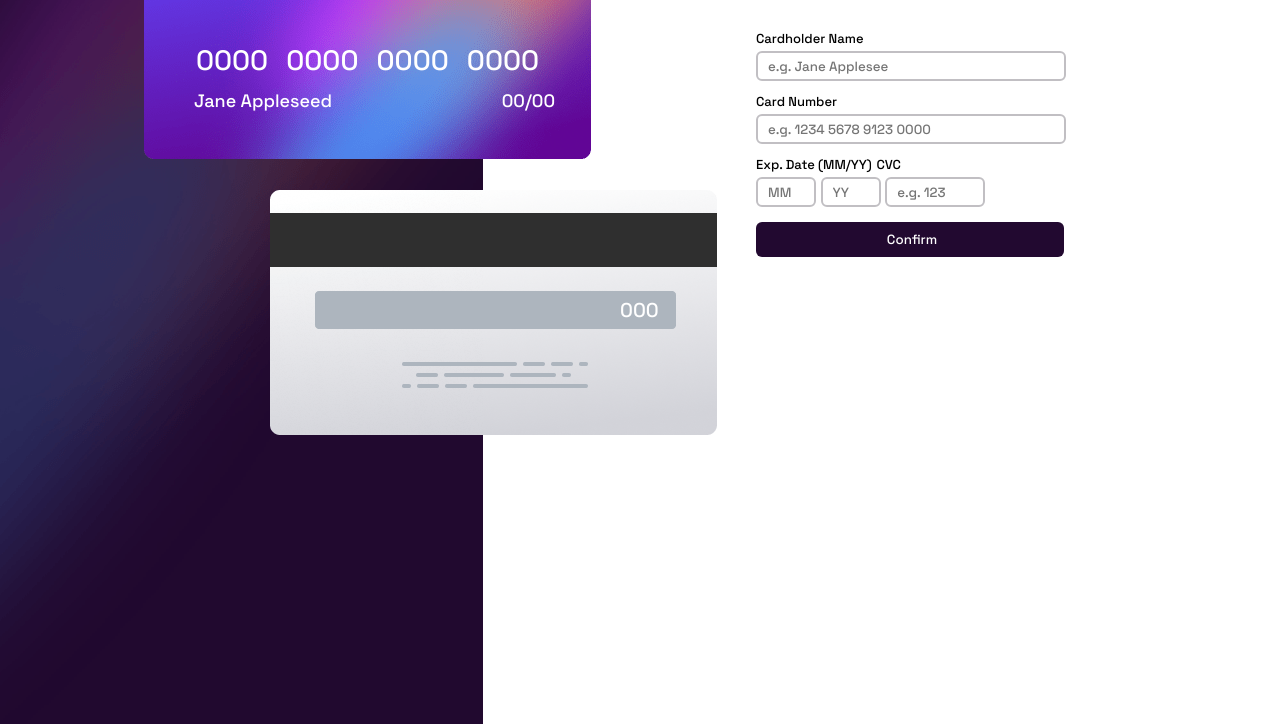
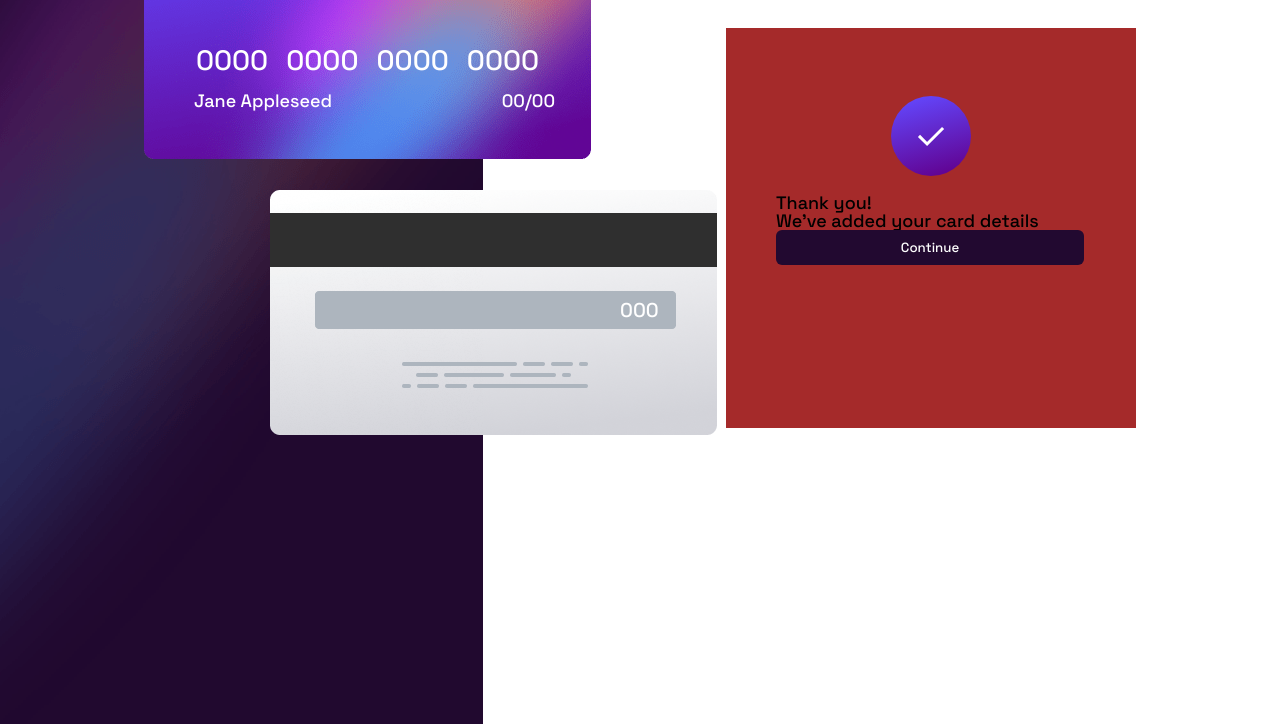
Before and after one commit to BoariniLucas/interactive-card-details-form-main, a plain HTML site: page index.html in a window 1280 px wide. Shown: the part 176-900 px from the top of the page. Drawn offline with Linux system fonts and the light colour scheme.

Commit message:
Iniciando pagina de agradecimento

```diff
--- a/assets/css/style.css
+++ b/assets/css/style.css
@@ -81,12 +81,13 @@ input {
 
 .info-form {
     float: right;
-    width: 308px;
-    height: 280px;
-    margin-right: 12em;
+    width: 310px;
+    height: 300px;
+    margin-right: 8em;
     margin-top: -5em;
+    padding: 50px;
 
-
+    /* background-color: brown;  */
 }
 
 .info-form label {
@@ -103,16 +104,14 @@ input {
     margin: 5px 0px 10px;
 }
 
-.cardExp-mm {
-    width: 60px;
-}
-
-.cardExp-yy {
+.cardExp {
     width: 60px;
 }
 
 .card-cvc {
-    width: 100px;
+    float: right;
+    width: 130px;
+    margin-left: 50px;
 }
 
 .info-form strong input {
@@ -124,3 +123,29 @@ input {
     color: #FFFFFF;
     background-color: #220930;
 }
+
+.thank-form {
+    float: right;
+    width: 310px;
+    height: 300px;
+    margin-right: 8em;
+    margin-top: -5em;
+    padding: 50px;
+
+     background-color: brown;
+}
+
+.button-confirm {
+    width: 308px;
+    height: 35px;
+    border-style: none;
+    border: none;
+    border-radius: 6px;
+    color: #FFFFFF;
+    background-color: #220930;
+}
+
+.thank-form img {
+    display: block;
+    margin: 1em auto;
+}
--- a/index.html
+++ b/index.html
@@ -45,6 +45,10 @@
     </div>
   </div>
 
+<!-- Div contendo campos para inserir dados dos cartões -->
+
+<!--
+
   <div class="info-form">
 
     <label>Cardholder Name</label>
@@ -53,8 +57,8 @@
     <input placeholder="e.g. 1234 5678 9123 0000">
     <label>Exp. Date (MM/YY)</label>
     <label>CVC</label> <br>
-    <input class="cardExp-mm" placeholder="MM">
-    <input class="cardExp-yy" placeholder="YY">
+    <input class="cardExp" placeholder="MM">
+    <input class="cardExp" placeholder="YY">
     <input class="card-cvc" placeholder="e.g. 123">
     <strong>
       <input type="submit" class="button-confirm" value="Confirm">
@@ -63,6 +67,22 @@
   </div>
 
 
+
+
+-->
+
+
+
+  <div class="thank-form">
+
+    <img class="icon-complete" src="assets/images/icon-complete.svg">
+    <h1>Thank you!</h1>
+    <p>We've added your card details</p>
+
+    <input type="submit" class="button-confirm" value="Continue">
+
+
+  </div>
 
 
 <!--
```
